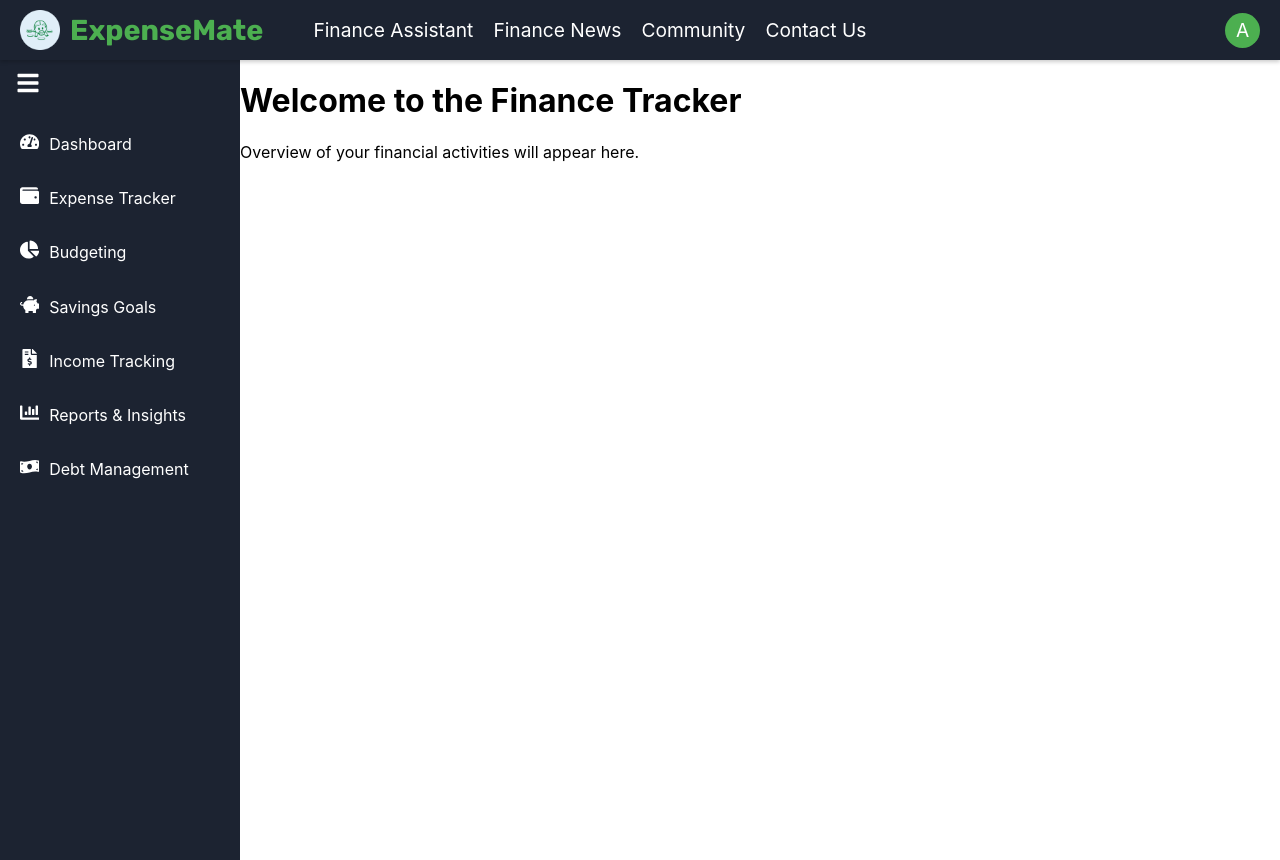
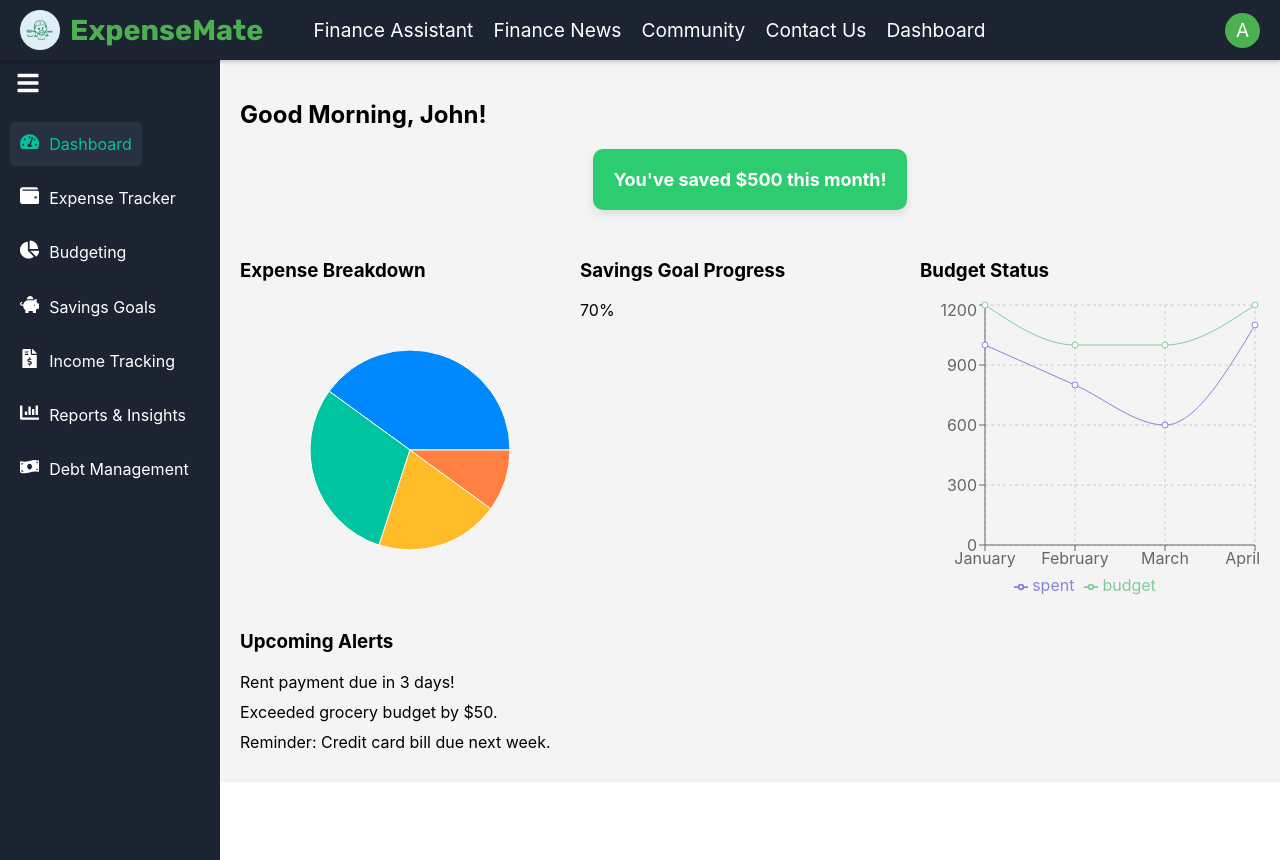
Before and after one commit to lakkshman10/Personal-Finance-Tracker, a React (Create React App) app in the folder finance-tracker/: page /dashboard in a window 1280 px wide. Built offline with nearby package versions, Linux system fonts and the light colour scheme; sample sign-in values are in the browser's storage.

Commit message:
auth commit

```diff
--- a/finance-tracker/src/App.js
+++ b/finance-tracker/src/App.js
@@ -1,8 +1,9 @@
 import React, { useState } from 'react';
-import { BrowserRouter as Router, Route, Routes, useLocation, Navigate } from 'react-router-dom';
+import { BrowserRouter as Router, Route, Routes, useLocation } from 'react-router-dom';
 import NavBar from './components/NavBar';
 import Sidebar from './components/Sidebar';
 import Footer from './components/Footer';
+import ProtectedRoute from './components/ProtectedRoute';
 import Home from './pages/Home';
 import FinanceAssistant from './pages/FinanceAssistant';
 import News from './pages/News';
@@ -45,7 +46,7 @@ function MainContent({ isSidebarCollapsed, toggleSidebar }) {
   const showFooter = ['/Financenews', '/home'].includes(location.pathname);
 
   return (
-    <div style={{ flex: 1, display: 'flex', flexDirection: 'column' }}>
+<div style={{ flex: 1, display: 'flex', flexDirection: 'column' }}>
       <NavBar />
       <div style={{ display: 'flex', minHeight: '100vh' }}>
         {showSidebar && (
@@ -54,9 +55,9 @@ function MainContent({ isSidebarCollapsed, toggleSidebar }) {
             toggleSidebar={toggleSidebar}
           />
         )}
-        <div style={{ flex: 1, marginLeft: showSidebar ? (isSidebarCollapsed ? '70px' : '0px') : '0', transition: 'margin-left 0.3s ease' }}>
-          <Routes>
-            <Route path="/" element={<Navigate to="/home" replace />} />
+        <div style={{ flex: 1, marginLeft: showSidebar ? (isSidebarCollapsed ? '70px' : '0') : '0', transition: 'margin-left 0.3s ease' }}>
+           <Routes>
+            {/* Non-protected routes */}
             <Route path="/home" element={<Home />} />
             <Route path="/Financenews" element={<News />} />
             <Route path="/FinanceAssistant" element={<FinanceAssistant />} />
@@ -64,12 +65,32 @@ function MainContent({ isSidebarCollapsed, toggleSidebar }) {
             <Route path="/ContactUs" element={<ContactUs />} />
             <Route path="/signin" element={<SignIn />} />
             <Route path="/signup" element={<SignUp />} />
-            <Route path="/dashboard" element={<Dashboard />} />
-            <Route path="/expense-tracker" element={<ExpenseTracker />} />
-            <Route path="/budgeting" element={<Budgeting />} />
-            <Route path="/savings-goals" element={<SavingsGoals />} />
-            <Route path="/income-tracking" element={<IncomeTracking />} />
-            <Route path="/reports-insights" element={<ReportsInsights />} />
+
+            {/* Protected Routes */}
+            <Route
+              path="/dashboard"
+              element={<ProtectedRoute element={Dashboard} />}
+            />
+            <Route
+              path="/expense-tracker"
+              element={<ProtectedRoute element={ExpenseTracker} />}
+            />
+            <Route
+              path="/budgeting"
+              element={<ProtectedRoute element={Budgeting} />}
+            />
+            <Route
+              path="/savings-goals"
+              element={<ProtectedRoute element={SavingsGoals} />}
+            />
+            <Route
+              path="/income-tracking"
+              element={<ProtectedRoute element={IncomeTracking} />}
+            />
+            <Route
+              path="/reports-insights"
+              element={<ProtectedRoute element={ReportsInsights} />}
+            />
           </Routes>
         </div>
       </div>
--- a/finance-tracker/src/components/NavBar.js
+++ b/finance-tracker/src/components/NavBar.js
@@ -46,6 +46,11 @@ function NavBar() {
           <NavLink to="/Contactus" style={styles.link}>
             Contact Us
           </NavLink>
+          {isAuthenticated && (
+            <NavLink to="/dashboard" style={styles.link}>
+              Dashboard
+            </NavLink>
+          )}
         </div>
       </div>
 
--- /dev/null
+++ b/finance-tracker/src/components/ProtectedRoute.js
@@ -0,0 +1,15 @@
+import { Navigate } from 'react-router-dom';
+
+const ProtectedRoute = ({ element: Element, ...rest }) => {
+  const token = localStorage.getItem('token'); // Check if token exists
+
+  // If not authenticated, redirect to sign-in page
+  if (!token) {
+    return <Navigate to="/signin" replace />;
+  }
+
+  // If authenticated, render the element
+  return <Element {...rest} />;
+};
+
+export default ProtectedRoute;
--- a/finance-tracker/src/components/Sidebar.js
+++ b/finance-tracker/src/components/Sidebar.js
@@ -1,5 +1,5 @@
 import React, { useState } from 'react';
-import { Link } from 'react-router-dom';
+import { Link,useLocation } from 'react-router-dom';
 import {
   FaChartBar,
   FaWallet,
@@ -13,6 +13,7 @@ import {
 
 function Sidebar() {
   const [isCollapsed, setIsCollapsed] = useState(false);
+  const location = useLocation();
 
   const toggleSidebar = () => setIsCollapsed(!isCollapsed);
 
@@ -28,7 +29,7 @@ function Sidebar() {
 
   const styles = {
     sidebar: {
-      width: isCollapsed ? '45px' : '220px',
+      width: isCollapsed ? '45px' : '200px',
       height: 'auto',
       backgroundColor: '#1c2331',
       color: 'white',
@@ -47,18 +48,19 @@ function Sidebar() {
       marginBottom: '20px',
       alignSelf: isCollapsed ? 'center' : 'flex-start',
     },
-    link: {
+    link: (isActive) => ({
       display: 'flex',
       alignItems: 'center',
       textDecoration: 'none',
-      color: 'white',
+      color: isActive ? '#00C49F' : 'white',
       padding: '10px',
       marginBottom: '10px',
       borderRadius: '5px',
       transition: 'background-color 0.3s ease',
-    },
+      backgroundColor: isActive ? '#273142' : 'transparent',
+    }),
     linkContainer: {
-      display: 'flex',
+      display: 'block',
       alignItems: 'center',
       justifyContent: isCollapsed ? 'center' : 'flex-start',
       width: '100%',
@@ -78,14 +80,15 @@ function Sidebar() {
       <button style={styles.toggleButton} onClick={toggleSidebar}>
         <FaBars />
       </button>
-      {features.map((feature) => (
-        <Link to={feature.path} style={styles.link} key={feature.name}>
-          <div style={styles.linkContainer}>
+      {features.map((feature) => {
+        const isActive = location.pathname === feature.path;
+        return (
+          <Link to={feature.path} style={styles.link(isActive)} key={feature.name}>
             <span style={styles.icon}>{feature.icon}</span>
             <span style={styles.text}>{feature.name}</span>
-          </div>
-        </Link>
-      ))}
+          </Link>
+        );
+      })}
     </div>
   );
 }
--- a/finance-tracker/src/pages/Dashboard.js
+++ b/finance-tracker/src/pages/Dashboard.js
@@ -1,12 +1,145 @@
-import React from "react";
+import React from 'react';
+import { PieChart, Pie, Cell, ResponsiveContainer } from 'recharts'; // For pie chart
+import { LineChart, Line, XAxis, YAxis, CartesianGrid, Tooltip, Legend} from 'recharts'; // For line chart
+import { ProgressBar } from 'react-bootstrap'; // For progress bar (You can use react-circular-progressbar too)
+import { Alert } from 'react-bootstrap'; // For alerts
 
-function dashboard() {
+// Mock Data for Charts
+const expenseData = [
+  { name: 'Food', value: 400 },
+  { name: 'Entertainment', value: 300 },
+  { name: 'Travel', value: 200 },
+  { name: 'Bills', value: 100 },
+];
+
+const savingsProgress = 70; // 70% towards savings goal
+const budgetStatusData = [
+  { month: 'January', spent: 1000, budget: 1200 },
+  { month: 'February', spent: 800, budget: 1000 },
+  { month: 'March', spent: 600, budget: 1000 },
+  { month: 'April', spent: 1100, budget: 1200 },
+];
+
+//const trendData = [
+//  { month: 'Jan', savings: 300 },
+// { month: 'Feb', savings: 400 },
+//  { month: 'Mar', savings: 500 },
+//  { month: 'Apr', savings: 650 },
+//];
+
+const alerts = [
+  { message: "Rent payment due in 3 days!" },
+  { message: "Exceeded grocery budget by $50." },
+  { message: "Reminder: Credit card bill due next week." },
+];
+
+function Dashboard() {
   return (
-    <div>
-      <h1>Welcome to the Finance Tracker</h1>
-      <p>Overview of your financial activities will appear here.</p>
+    <div style={styles.dashboard}>
+      {/* Top Section */}
+      <div style={styles.topSection}>
+        <h2>Good Morning, John!</h2>
+        <div style={styles.financialHealthSummary}>
+          <div style={styles.statCard}>You've saved $500 this month!</div>
+        </div>
+      </div>
+
+      {/* Middle Section */}
+      <div style={styles.middleSection}>
+        <div style={styles.chartContainer}>
+          <h3>Expense Breakdown</h3>
+          <ResponsiveContainer width="100%" height={300}>
+            <PieChart>
+              <Pie data={expenseData} dataKey="value" nameKey="name" outerRadius={100} fill="#82ca9d">
+                {expenseData.map((entry, index) => (
+                  <Cell key={`cell-${index}`} fill={getChartColor(index)} />
+                ))}
+              </Pie>
+            </PieChart>
+          </ResponsiveContainer>
+        </div>
+        <div style={styles.progressBarContainer}>
+          <h3>Savings Goal Progress</h3>
+          <ProgressBar now={savingsProgress} label={`${savingsProgress}%`} />
+        </div>
+        <div style={styles.budgetStatusContainer}>
+          <h3>Budget Status</h3>
+          <ResponsiveContainer width="100%" height={300}>
+            <LineChart data={budgetStatusData}>
+              <CartesianGrid strokeDasharray="3 3" />
+              <XAxis dataKey="month" />
+              <YAxis />
+              <Tooltip />
+              <Legend />
+              <Line type="monotone" dataKey="spent" stroke="#8884d8" />
+              <Line type="monotone" dataKey="budget" stroke="#82ca9d" />
+            </LineChart>
+          </ResponsiveContainer>
+        </div>
+      </div>
+
+      {/* Bottom Section */}
+      <div style={styles.bottomSection}>
+        <h3>Upcoming Alerts</h3>
+        {alerts.map((alert, index) => (
+          <Alert key={index} variant="warning" style={styles.alert}>
+            {alert.message}
+          </Alert>
+        ))}
+      </div>
     </div>
   );
 }
 
-export default dashboard;
+// Helper function for pie chart colors
+const getChartColor = (index) => {
+  const colors = ['#0088FE', '#00C49F', '#FFBB28', '#FF8042'];
+  return colors[index % colors.length];
+};
+
+// Styles for dashboard components
+const styles = {
+  dashboard: {
+    padding: '20px',
+    backgroundColor: '#f4f4f4',
+  },
+  topSection: {
+    marginBottom: '30px',
+  },
+  financialHealthSummary: {
+    display: 'flex',
+    justifyContent: 'center',
+    alignItems: 'center',
+  },
+  statCard: {
+    backgroundColor: '#2ecc71',
+    color: 'white',
+    padding: '20px',
+    borderRadius: '10px',
+    fontSize: '18px',
+    fontWeight: 'bold',
+    boxShadow: '0 4px 8px rgba(0, 0, 0, 0.1)',
+  },
+  middleSection: {
+    display: 'flex',
+    justifyContent: 'space-between',
+    marginBottom: '30px',
+  },
+  chartContainer: {
+    width: '48%',
+  },
+  progressBarContainer: {
+    width: '48%',
+  },
+  budgetStatusContainer: {
+    width: '48%',
+  },
+  bottomSection: {
+    marginTop: '20px',
+  },
+  alert: {
+    marginBottom: '10px',
+  },
+};
+
+export default Dashboard;
```
